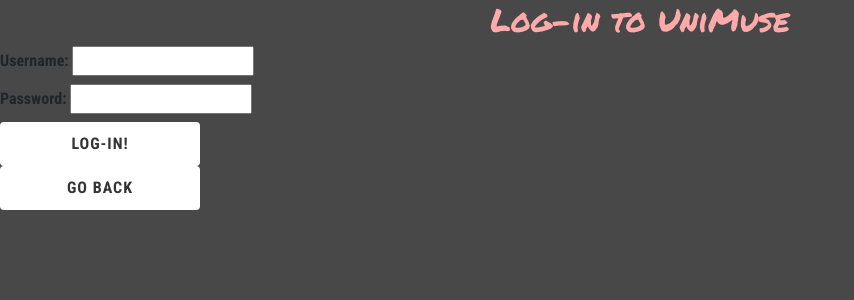
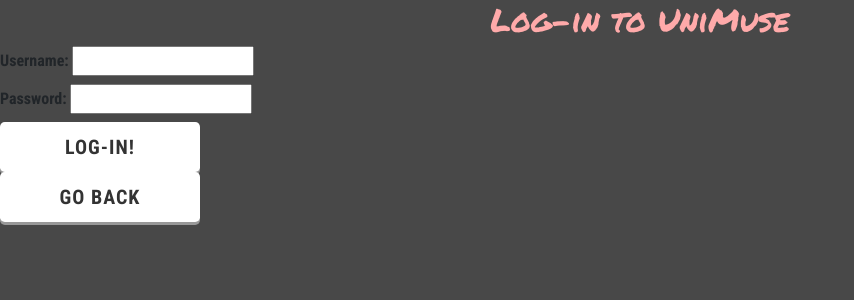
Before and after one commit to student-code-reviews/UniMuse, a Flask app: page /login-form in a window 1280 px wide. Shown: the top 300 px of the page, without its empty margins (0-854 px from the left). Run offline with Flask 2, Linux system fonts and the light colour scheme; some libraries are stand-ins or nearby versions.

Commit message:
Added raised to button classes on login page.

```diff
--- a/UniMuse/templates/login-form.html
+++ b/UniMuse/templates/login-form.html
@@ -15,11 +15,11 @@
     <label>
       Password: <input type="password" name="um-password" required>
     </label><br>
-    <button type="submit" class="btn btn-primary" id="login-submit-btn">Log-In!</button>
+    <button type="submit" class="btn btn-primary btn-lg raised" id="login-submit-btn">Log-In!</button>
 
   </form>
 
-  <button class="btn btn-primary" id="login-to-main-btn" onclick="location.href = '/'">
+  <button class="btn btn-primary btn-lg raised" id="login-to-main-btn" onclick="location.href = '/'">
     Go Back</button>
 
 {% endblock %}
```
